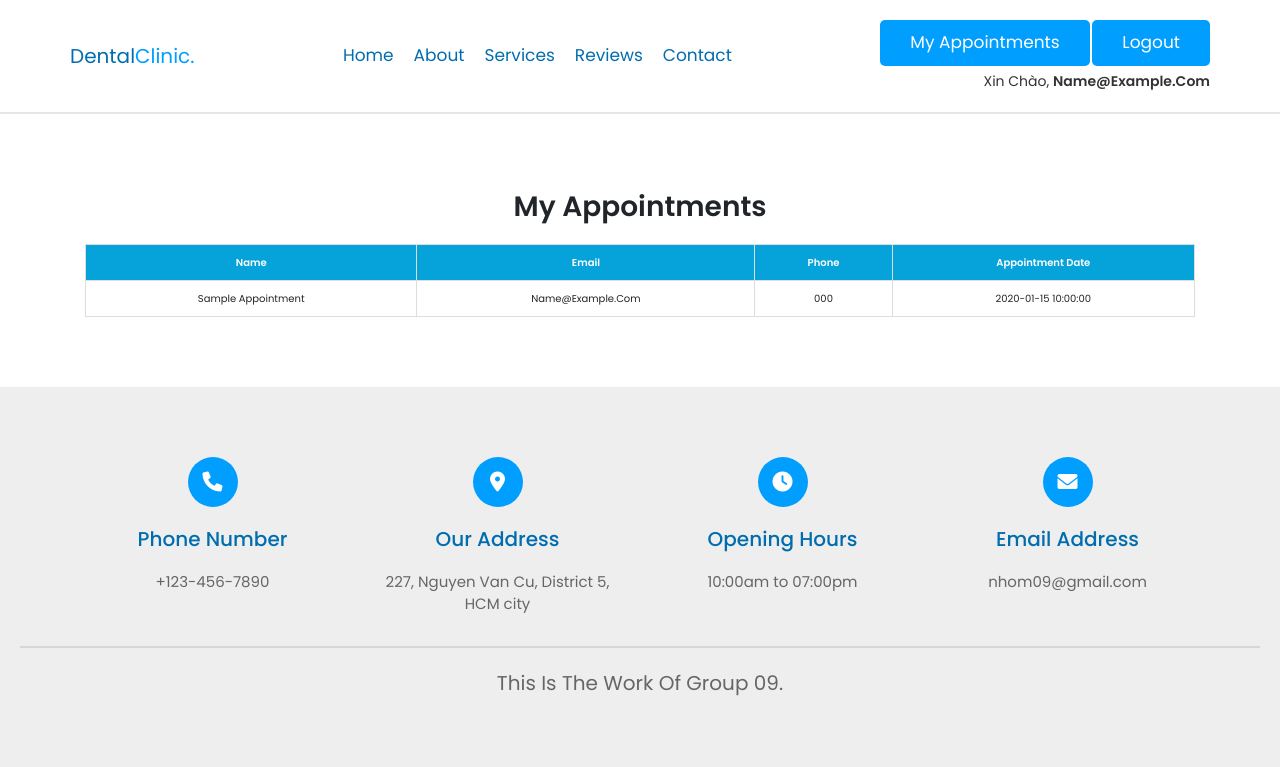
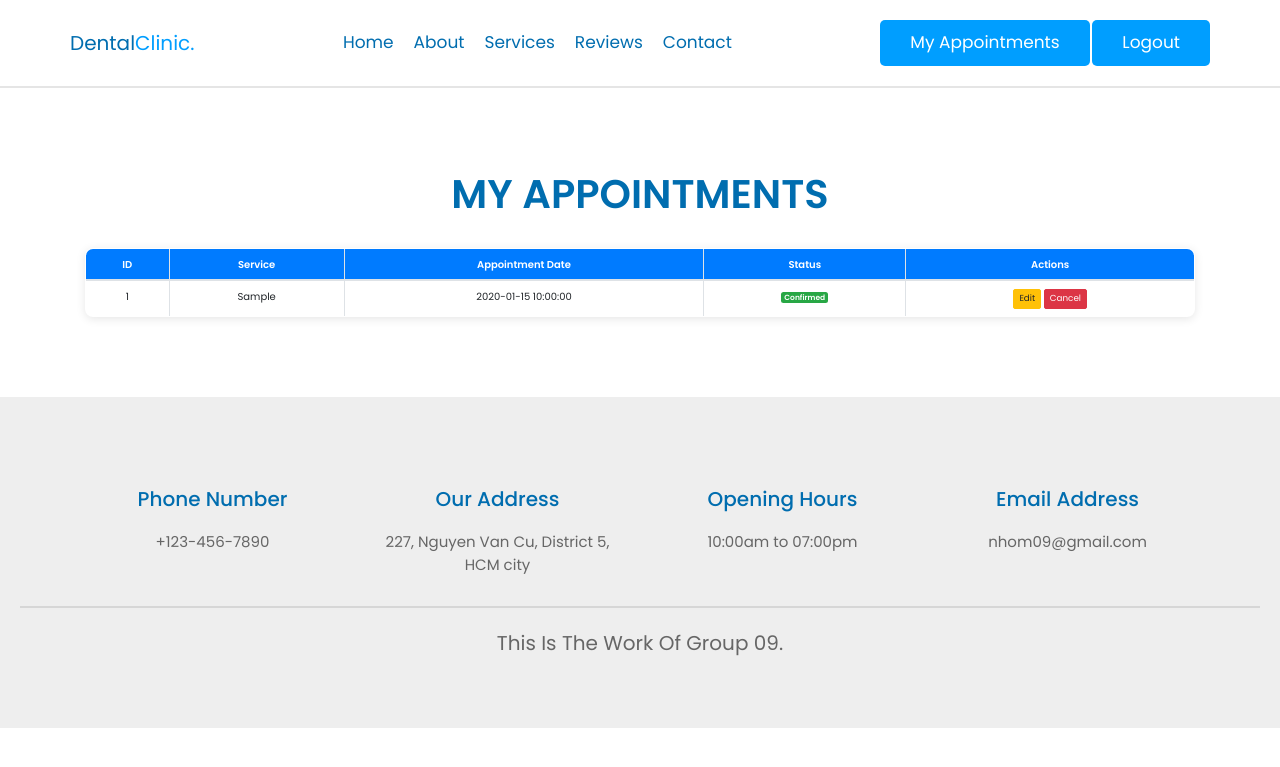
Before and after one commit to ChiHiu/dentalClinicWebsite, a PHP site: page /view_appointments.php in a window 1280 px wide. Shown: the top 767 px of the page. Run offline with PHP 8.4, Linux system fonts and the light colour scheme; the visitor is signed in with stand-in values (Sample User, id 1); tables that the repository leaves empty or names only in its code hold one stand-in row (values such as "Sample post").

```diff
--- a/index.php
+++ b/index.php
@@ -65,6 +65,9 @@ if (isset($_POST['submit']) && isset($_SESSION['user_id'])) {
             <a href="#services">services</a>
             <a href="#reviews">reviews</a>
             <a href="#contact">contact</a>
+            <?php if (isset($_SESSION['user_id'])): ?>
+               <a href="profile.php">Profile</a>
+            <?php endif; ?>
          </nav>
 
          <!-- Kiểm tra login -->
--- a/view_appointments.php
+++ b/view_appointments.php
@@ -2,7 +2,7 @@
 session_start();
 require 'config.php';
 
-// Kiểm tra login
+// Nếu chưa đăng nhập thì quay về login
 if (!isset($_SESSION['user_id'])) {
     header("Location: login.php");
     exit();
@@ -10,8 +10,21 @@ if (!isset($_SESSION['user_id'])) {
 
 $userId = $_SESSION['user_id'];
 
+// Xử lý hủy lịch hẹn
+if (isset($_GET['cancel_id'])) {
+    $cancelId = intval($_GET['cancel_id']);
+    $stmt = $conn->prepare("UPDATE appointments SET status = 'Cancelled' WHERE id = ? AND user_id = ?");
+    $stmt->bind_param("ii", $cancelId, $userId);
+    $stmt->execute();
+    header("Location: view_appointments.php");
+    exit();
+}
+
 // Lấy danh sách lịch hẹn của user
-$stmt = $conn->prepare("SELECT name, email, phone, appointment_date FROM appointments WHERE user_id = ? ORDER BY appointment_date DESC");
+$stmt = $conn->prepare("SELECT id, service, appointment_date, status
+                        FROM appointments
+                        WHERE user_id = ?
+                        ORDER BY appointment_date DESC");
 $stmt->bind_param("i", $userId);
 $stmt->execute();
 $result = $stmt->get_result();
@@ -20,121 +33,101 @@ $result = $stmt->get_result();
 <html lang="en">
 <head>
    <meta charset="UTF-8">
-   <meta http-equiv="X-UA-Compatible" content="IE=edge">
-   <meta name="viewport" content="width=device-width, initial-scale=1.0">
-   <title>My Appointments - Dental Clinic</title>
-
-   <!-- font awesome cdn link  -->
-   <link rel="stylesheet" href="https://cdnjs.cloudflare.com/ajax/libs/font-awesome/6.0.0/css/all.min.css">
-
-   <!-- bootstrap cdn link  -->
+   <title>My Appointments - DentalClinic</title>
    <link rel="stylesheet" href="https://cdnjs.cloudflare.com/ajax/libs/bootstrap/4.6.1/css/bootstrap.min.css">
-
-   <!-- custom css file link  -->
    <link rel="stylesheet" href="css/style.css">
-   <link rel="icon" href="images/favicon.png"/>
    <style>
-      .appointments {
-         margin-top: 120px;
+      table {
+         background: #fff;
+         border-radius: 8px;
+         overflow: hidden;
+         box-shadow: 0 2px 10px rgba(0,0,0,0.1);
       }
-      .appointments h1 {
-         margin-bottom: 20px;
-         text-align: center;
-         font-size: 28px;
-         font-weight: bold;
-      }
-      .appointments table {
-         width: 100%;
-         border-collapse: collapse;
-         margin-top: 20px;
-      }
-      .appointments th, .appointments td {
-         border: 1px solid #ddd;
-         padding: 10px;
+      th {
+         background: #007bff;
+         color: white;
          text-align: center;
       }
-      .appointments th {
-         background: #06a3da;
-         color: #fff;
+      td {
+         text-align: center;
+         vertical-align: middle;
       }
    </style>
 </head>
 <body>
 
-<!-- header section starts  -->
+<!-- Header -->
 <header class="header fixed-top">
    <div class="container">
       <div class="row align-items-center justify-content-between">
-
-         <!-- Logo -->
          <a href="index.php#home" class="logo">dental<span>Clinic.</span></a>
-
-         <!-- Navbar -->
          <nav class="nav">
-            <a href="index.php#home">home</a>
-            <a href="index.php#about">about</a>
-            <a href="index.php#services">services</a>
-            <a href="index.php#reviews">reviews</a>
-            <a href="index.php#contact">contact</a>
+            <a href="index.php#home">Home</a>
+            <a href="index.php#about">About</a>
+            <a href="index.php#services">Services</a>
+            <a href="index.php#reviews">Reviews</a>
+            <a href="index.php#contact">Contact</a>
          </nav>
-
-         <!-- Kiểm tra login -->
-         <div class="text-right">
-            <?php if (isset($_SESSION['user_email'])): ?>
          <div>
             <a href="view_appointments.php" class="link-btn">My Appointments</a>
             <a href="logout.php" class="link-btn">Logout</a>
          </div>
-               <div style="margin-top:5px; font-size:14px; color:#333;">
-                  Xin chào, <b><?php echo htmlspecialchars($_SESSION['user_email']); ?></b>
-               </div>
-            <?php else: ?>
-               <div>
-                  <a href="index.php#contact" class="link-btn">Make Appointment</a>
-                  <a href="login.php" class="link-btn">Login</a>
-                  <a href="register.php" class="link-btn">Sign Up</a>
-               </div>
-            <?php endif; ?>
-         </div>
-
-         <!-- Mobile menu button -->
          <div id="menu-btn" class="fas fa-bars"></div>
       </div>
    </div>
 </header>
-<!-- header section ends -->
 
-<!-- appointments section starts -->
-<section class="appointments container">
-   <h1>My Appointments</h1>
+<!-- Appointment List -->
+<section class="contact" style="margin-top:100px;">
+   <div class="container">
+      <h1 class="heading">My Appointments</h1>
       <?php if ($result->num_rows > 0): ?>
-      <table>
+      <table class="table table-bordered">
          <thead>
             <tr>
-               <th>Name</th>
-               <th>Email</th>
-               <th>Phone</th>
+               <th>ID</th>
+               <th>Service</th>
                <th>Appointment Date</th>
+               <th>Status</th>
+               <th>Actions</th>
             </tr>
          </thead>
          <tbody>
             <?php while($row = $result->fetch_assoc()): ?>
             <tr>
-                  <td><?php echo htmlspecialchars($row['name']); ?></td>
-                  <td><?php echo htmlspecialchars($row['email']); ?></td>
-                  <td><?php echo htmlspecialchars($row['phone']); ?></td>
+               <td><?php echo $row['id']; ?></td>
+               <td><?php echo htmlspecialchars($row['service']); ?></td>
                <td><?php echo htmlspecialchars($row['appointment_date']); ?></td>
+               <td>
+                  <?php if ($row['status'] == 'Pending'): ?>
+                     <span class="badge badge-warning">Pending</span>
+                  <?php elseif ($row['status'] == 'Confirmed'): ?>
+                     <span class="badge badge-success">Confirmed</span>
+                  <?php else: ?>
+                     <span class="badge badge-danger">Cancelled</span>
+                  <?php endif; ?>
+               </td>
+               <td>
+                  <?php if ($row['status'] !== 'Cancelled'): ?>
+                     <a href="edit_appointment.php?id=<?php echo $row['id']; ?>" class="btn btn-sm btn-warning">Edit</a>
+                     <a href="view_appointments.php?cancel_id=<?php echo $row['id']; ?>"
+                        class="btn btn-sm btn-danger"
+                        onclick="return confirm('Bạn có chắc muốn hủy lịch hẹn này?');">Cancel</a>
+                  <?php else: ?>
+                     <span class="text-muted">No actions</span>
+                  <?php endif; ?>
+               </td>
             </tr>
             <?php endwhile; ?>
          </tbody>
       </table>
       <?php else: ?>
-      <p style="text-align:center;">You have no appointments booked.</p>
+         <p class="text-center">Bạn chưa có lịch hẹn nào.</p>
       <?php endif; ?>
+   </div>
 </section>
-<!-- appointments section ends -->
 
-<!-- footer section starts  -->
+<!-- Footer -->
 <section class="footer">
    <div class="box-container container">
       <div class="box">
@@ -145,7 +138,7 @@ $result = $stmt->get_result();
       <div class="box">
          <i class="fas fa-map-marker-alt"></i>
          <h3>our address</h3>
-         <p>227, Nguyen Van Cu, District 5, HCM city </p>
+         <p>227, Nguyen Van Cu, District 5, HCM city</p>
       </div>
       <div class="box">
          <i class="fas fa-clock"></i>
@@ -160,9 +153,6 @@ $result = $stmt->get_result();
    </div>
    <div class="credit"> This is the work of group 09. </div>
 </section>
-<!-- footer section ends -->
 
-<!-- custom js file link  -->
-<script src="js/script.js"></script>
 </body>
 </html>
```
Also changed, not shown: edit_appointment.php (added, +62 -0 lines), profile.php (added, +133 -0 lines). Lines whose indentation alone changed are shown as unchanged.
